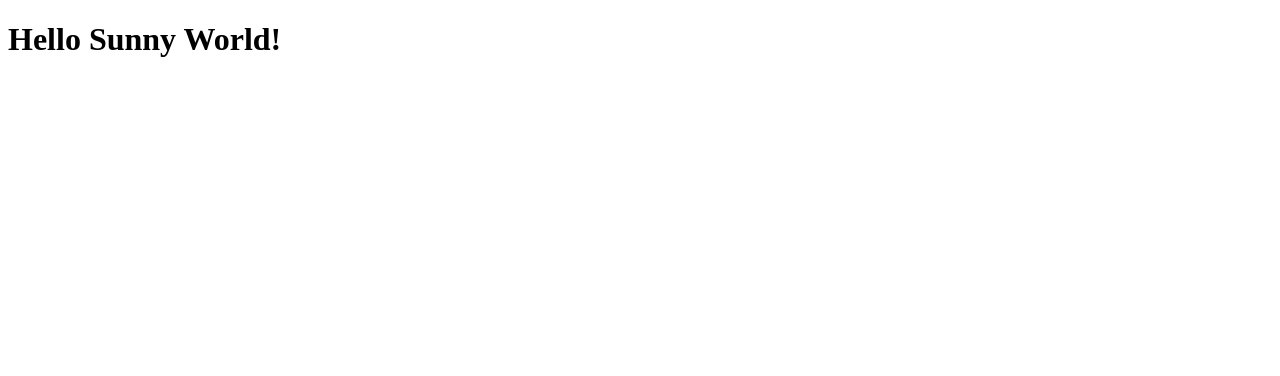
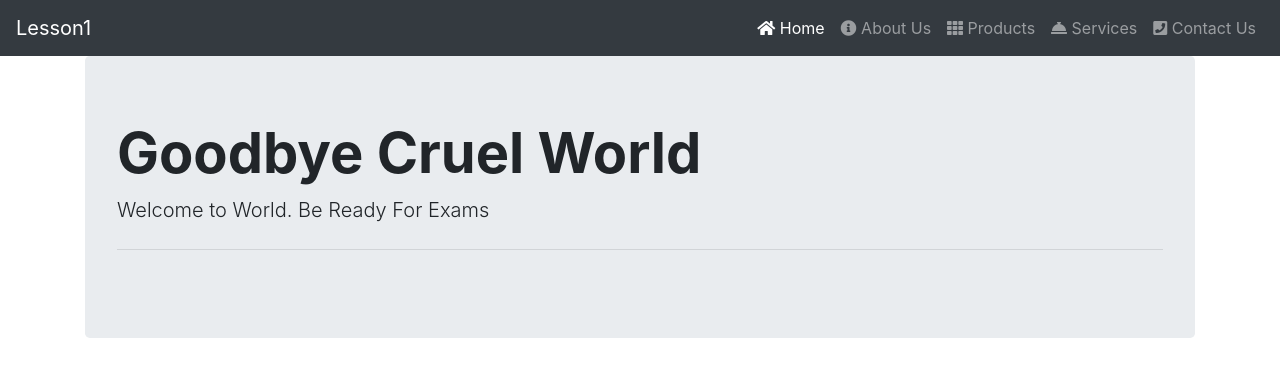
Before and after one commit to slhctk/TomWebDesignLesson1, a website: page index.html in a window 1280 px wide. Drawn offline with nearby package versions, Linux system fonts and the light colour scheme.

Commit message:
added bootstrap and font-awesome

```diff
--- a/Scripts/app.js
+++ b/Scripts/app.js
@@ -2,6 +2,16 @@
 function Start()
 {
     console.log("App started...");
+    let firstHeading= document.getElementById("firstHeading");
+    firstHeading.textContent = "Goodbye Cruel World";
+    /*document.getElementById("firstHeading").textContent = "Goodbye Cruel World";*/
+    firstHeading.style.fontWeight= "bold";
+    let main=getElementsByTagName("main")[0];
+    let newH2= document.createElement("h2");
+    newH2.setAttribute("class","Display-5");
+    newH2.textContent="Second Heading";
+    main.appendChild(newH2);
+
 
 }
 window.addEventListener("load", Start);
--- a/index.html
+++ b/index.html
@@ -4,12 +4,52 @@
     <meta charset="UTF-8">
     <meta name="viewport" content="width=device-width, initial-scale=1.0">
     <title>Lesson1</title>
+    <link rel="stylesheet" href="./node_modules/bootstrap/dist/css/bootstrap.min.css">
+    <link rel="stylesheet" href="./node_modules/@fortawesome/fontawesome-free/css/all.min.css">
     <link rel="stylesheet" href="./Content/app.css">
 </head>
 <body>
- <div>
-     <h1>Hello Sunny World!</h1>
- </div>
+    <nav class="navbar navbar-expand-lg navbar-dark bg-dark">
+        <a class="navbar-brand" href="#">Lesson1</a>
+        <button class="navbar-toggler" type="button" data-toggle="collapse" data-target="#navbarSupportedContent" aria-controls="navbarSupportedContent" aria-expanded="false" aria-label="Toggle navigation">
+          <span class="navbar-toggler-icon"></span>
+        </button>
+
+        <div class="collapse navbar-collapse" id="navbarSupportedContent">
+          <ul class="navbar-nav ml-auto">
+            <li class="nav-item active"><a class="nav-link" href="#"><i class="fas fa-home"></i> Home </a></li>
+            <li class="nav-item"> <a class="nav-link" href="#"><i class="fas fa-info-circle"></i> About Us</a></li>
+            <li class="nav-item"> <a class="nav-link" href="#"><i class="fas fa-th"></i> Products</a></li>
+            <li class="nav-item"> <a class="nav-link" href="#"><i class="fas fa-concierge-bell"></i> Services</a></li>
+            <li class="nav-item"> <a class="nav-link" href="#"><i class="fas fa-phone-square"></i> Contact Us</a></li>
+
+
+          </ul>
+
+        </div>
+      </nav>
+      <!--Main section-->
+      <div class="container">
+          <div class="row">
+              <div class="col">
+
+                <main class="jumbotron">
+                    <h1 id="firstHeading" class="display-4">Hello, world!</h1>
+                    <p class="lead">Welcome to World. Be Ready For Exams</p>
+                    <hr class="my-4">
+
+                  </main>
+              </div>
+
+          </div>
+      </div>
+
+
+
+<!--3rd party libraries-->
+<script src="./node_modules/jquery/dist/jquery.min.js"></script>
+<script src="./node_modules/bootstrap/dist/js/bootstrap.min.js"></script>
+
  <script src="./Scripts/app.js"></script>
 </body>
 
```
Also changed, not shown: package.json (added, +15 -0 lines), 2 other files.
